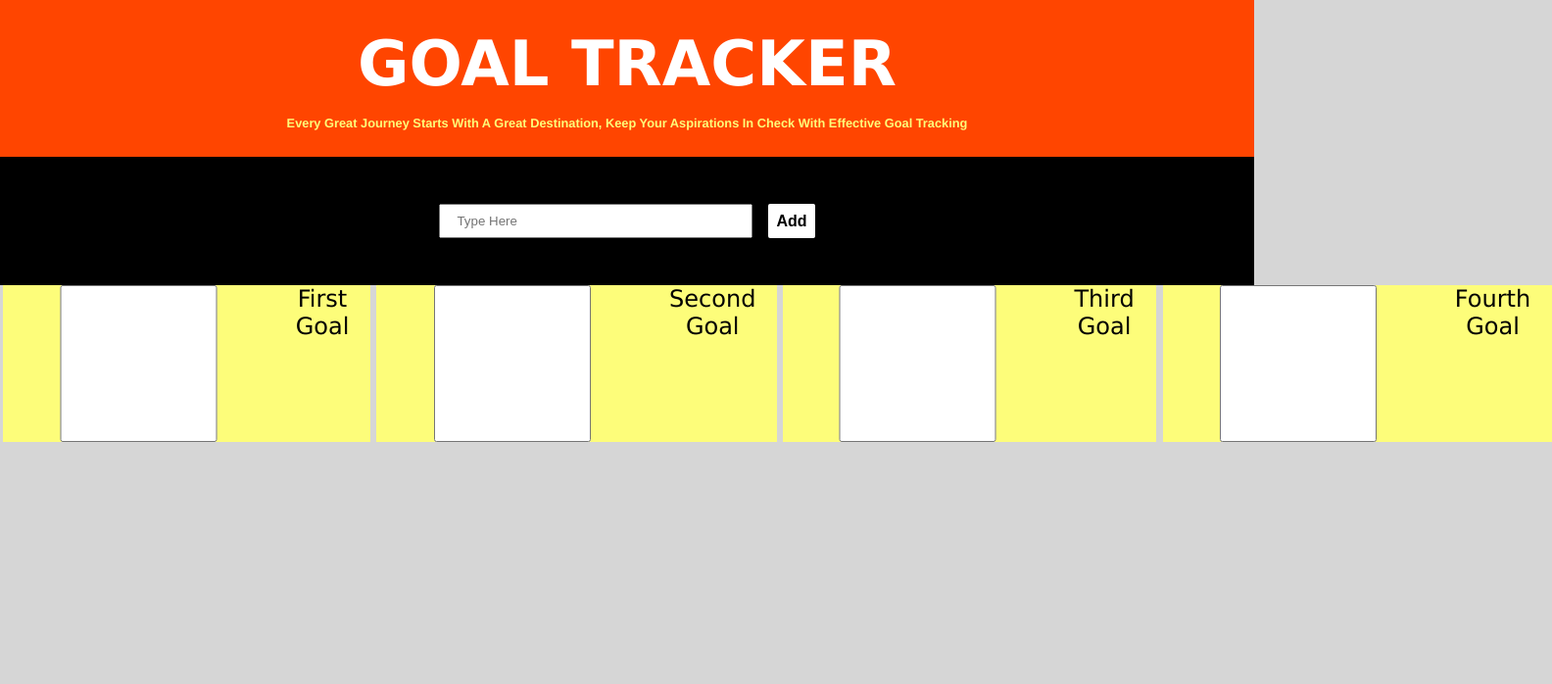
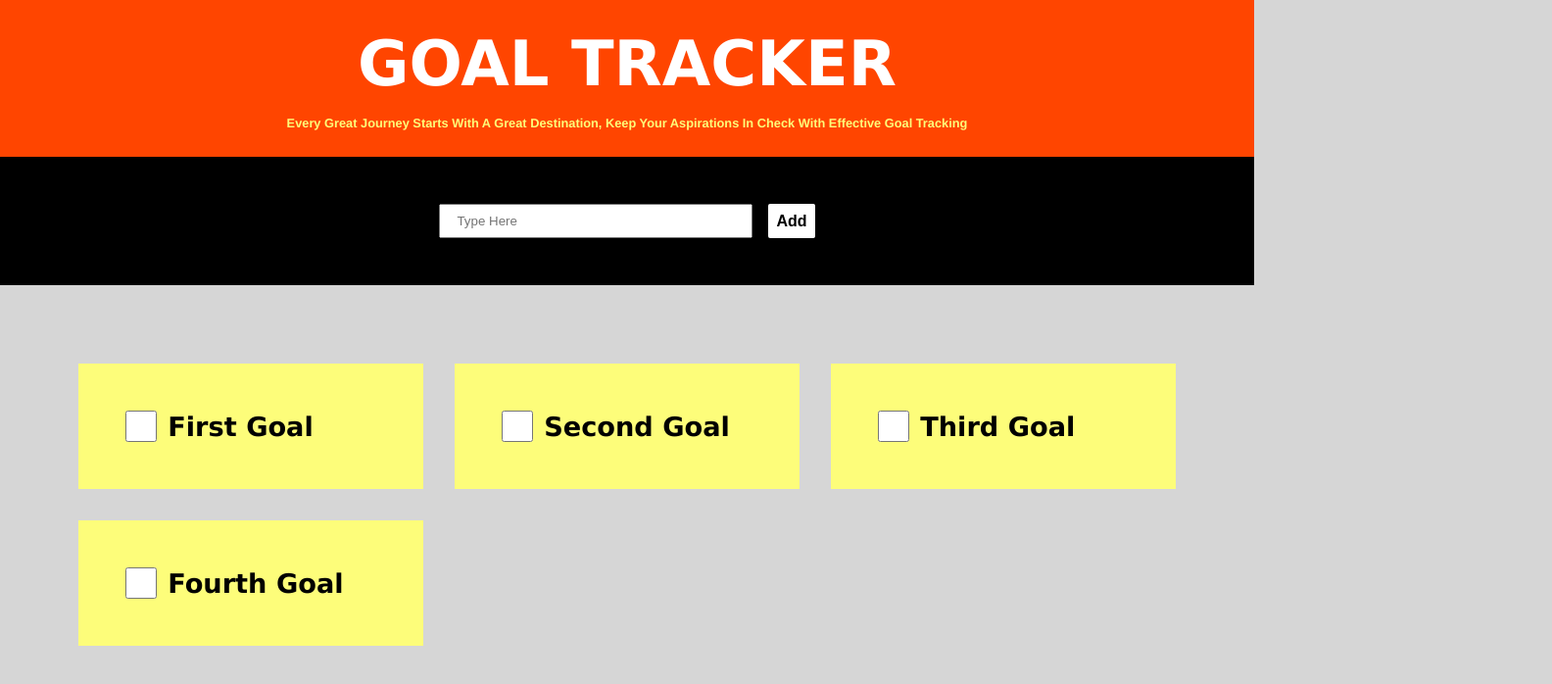
Before and after one commit to fadayopaul/goal-tracker, a React (Create React App) app: page / in a window 1280 px wide. Shown: the top 698 px of the page at 98% size, 1584 px wide, since content can reach past the window. Built offline with nearby package versions, Linux system fonts and the light colour scheme; the HTML template or start-up script is replaced by a standard one.

Commit message:
fixes goal list layout

```diff
--- a/src/App.js
+++ b/src/App.js
@@ -40,23 +40,23 @@ function GoalTracker() {
   return (
     <div className="goals">
       <div className="goal">
-        <input type="checkbox" />
-        <span>First Goal</span>
+        <input type="checkbox" className="checkbox-input" />
+        <h3 className="goal-value">First Goal</h3>
       </div>
 
       <div className="goal">
-        <input type="checkbox" />
-        <span>Second Goal</span>
+        <input type="checkbox" className="checkbox-input" />
+        <h3 className="goal-value">Second Goal</h3>
       </div>
 
       <div className="goal">
-        <input type="checkbox" />
-        <span>Third Goal</span>
+        <input type="checkbox" className="checkbox-input" />
+        <h3 className="goal-value">Third Goal</h3>
       </div>
 
       <div className="goal">
-        <input type="checkbox" />
-        <span>Fourth Goal</span>
+        <input type="checkbox" className="checkbox-input" />
+        <h3 className="goal-value">Fourth Goal</h3>
       </div>
     </div>
   );
--- a/src/index.css
+++ b/src/index.css
@@ -33,6 +33,9 @@ h1 {
   font-size: 3rem;
   margin-bottom: 1rem;
 }
+h3 {
+  font-size: 1.7rem;
+}
 
 .nav > h4 {
   width: 80%;
@@ -67,7 +70,7 @@ Form
   display: flex;
 }
 
-input {
+.form-container input {
   padding: 0.5rem 0.5rem 0.5rem 1rem;
   width: 20rem;
   outline: none;
@@ -100,17 +103,20 @@ Goals
 ===========================
  */
 .goals {
-  display: flex;
-  flex-direction: row;
-  justify-content: space-evenly;
-  height: 10rem;
+  display: grid;
+  grid-template-columns: repeat(auto-fill, minmax(22rem, 1fr));
+  grid-gap: 2rem;
+  margin: 5rem;
 }
 
 .goal {
   display: flex;
-  flex-direction: row;
-  justify-content: space-evenly;
-
+  padding: 3rem;
+  align-items: center;
   background-color: #fdfd7a;
-  margin: 0 0.2rem;
 }
+input[type='checkbox'] {
+  margin-right: 0.7rem;
+  height: 2rem;
+  width: 2rem;
+}
```
